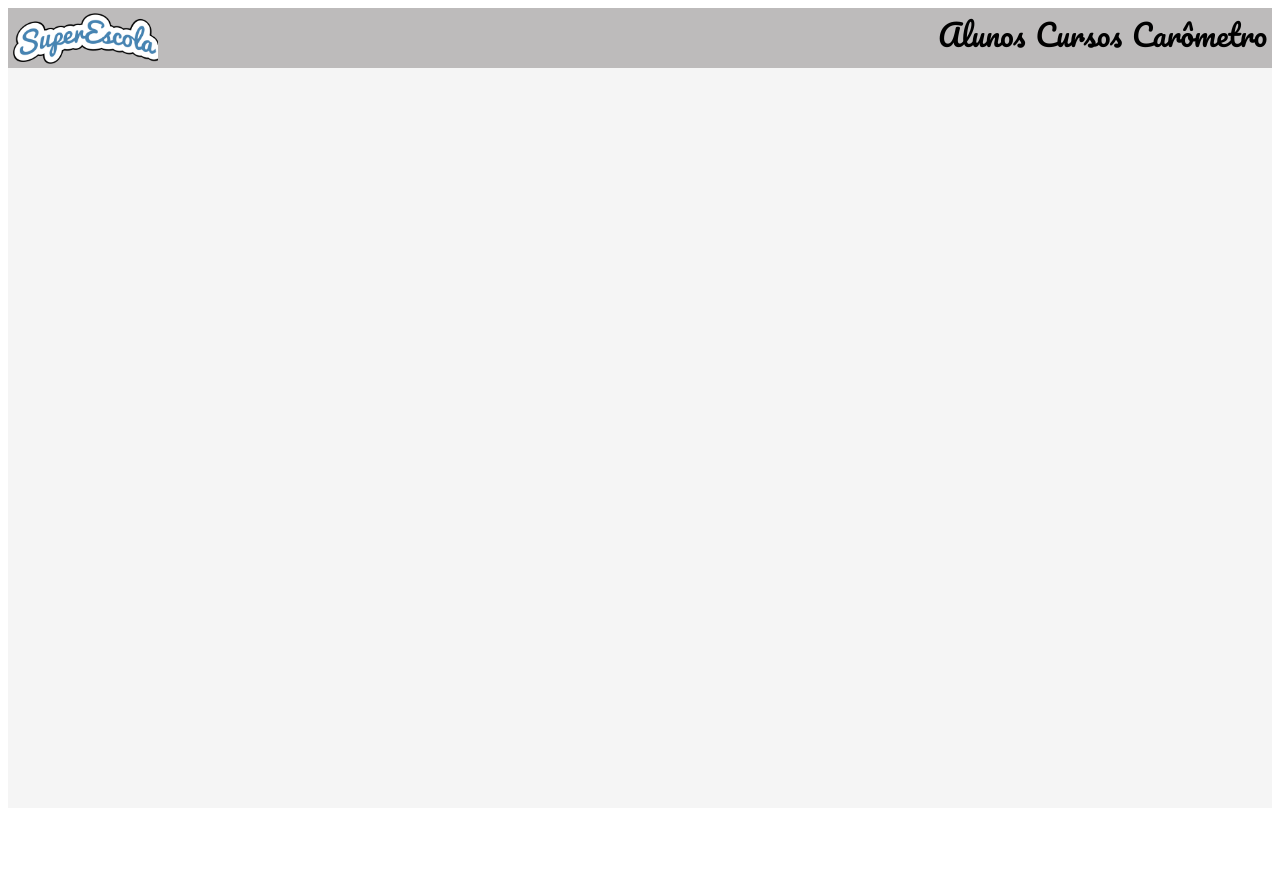
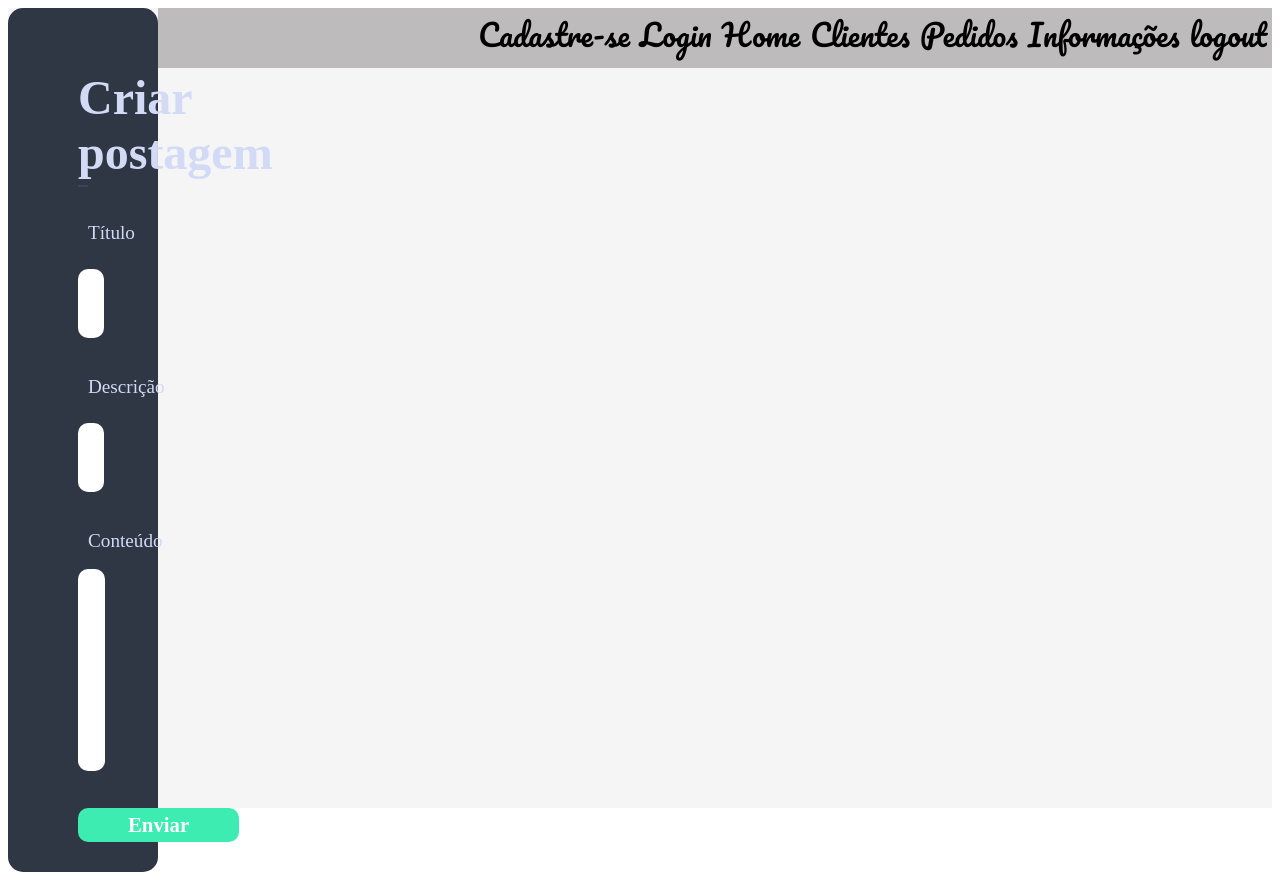
Before and after one commit to rafaelZanon/ESCOLA, a React (Create React App) app: page /registrar in a window 1280 px wide. Before the commit the page ends 816 px from the top, so only its background shows below. Built offline with nearby package versions, Linux system fonts and the light colour scheme.

Commit message:
FormPréCriado!

```diff
--- a/package.json
+++ b/package.json
@@ -11,6 +11,7 @@
     "react": "^18.2.0",
     "react-bootstrap": "^2.5.0",
     "react-dom": "^18.2.0",
+    "react-hook-form": "^7.38.0",
     "react-router-dom": "^6.3.0",
     "react-scripts": "5.0.1",
     "web-vitals": "^2.1.4"
--- a/src/App.js
+++ b/src/App.js
@@ -7,7 +7,6 @@
 
 function App() {
   return (<div className="App">
-    <Logo />
     <Menu />
     <Rotas/>
     <Footer />
--- /dev/null
+++ b/src/RegisterPage/index.js
@@ -0,0 +1,46 @@
+import React from 'react';
+import './style.css';
+
+function Registrar(){
+    return(
+        <form className='formulario'>
+            <div className="card-post" >
+
+<h1>Criar postagem</h1>
+<div className="line-post" ></div>
+
+<div className="card-body-post" >
+
+    <form>
+
+        <div className="fields" >
+            <label>Título</label>
+            <input type="text" name="title"/>
+        </div>
+
+        <div className="fields" >
+            <label>Descrição</label>
+            <input type="text" name="description" />
+            <p className="error-message"></p>
+        </div>
+
+        <div className="fields" >
+            <label>Conteúdo</label>
+            <textarea type="text" name="content"></textarea>
+            <p className="error-message"></p>
+        </div>
+
+        <div className="btn-post" >
+            <button type="submit" >Enviar</button>
+        </div>
+
+    </form>
+
+</div>
+
+</div>
+        </form>
+    )
+}
+
+export default Registrar;
--- /dev/null
+++ b/src/RegisterPage/style.css
@@ -0,0 +1,88 @@
+.card-post {
+    background-color: #2F3644;
+    padding: 30px 70px;
+    border-radius: 15px;
+}
+
+.card-post h1{
+    font-family: Heebo;
+    font-weight: 800;
+    text-align: center;
+
+    color: #D2DAF5;
+
+    font-size: 3rem;
+    margin-bottom: 5px;
+}
+
+.line-post {
+    height: 2px;
+    background-color: #3E445B;
+}
+
+.card-body-post {
+    margin-top: 25px;
+
+}
+
+.fields {
+    margin-bottom: 20px;
+}
+
+label {
+    display: block;
+    margin-bottom: 7px;
+    font-size: 1.2rem;
+
+    color: #D2DAF5;
+
+    font-family: Poppins;
+}
+
+input, textarea {
+    width: 100%;
+    border-radius: 10px;
+    border: 0;
+    outline: 0;
+
+    font-size: 1.2rem;
+
+    padding-left: 15px;
+}
+
+input {
+    height: 45px;
+}
+
+textarea {
+    height: 190px;
+    resize: none;
+
+    padding-top: 10px;
+}
+
+.btn-post{
+    margin-top: 30px;
+    text-align: center;
+
+}
+
+.btn-post button{
+    font-family: Heebo;
+    font-weight: 800;
+    font-size: 1.3rem;
+
+    padding: 5px 50px;
+    color: #fff;
+    background-color: #3DECB1;
+
+    border: 0;
+    border-radius: 10px;
+
+    cursor: pointer;
+
+}
+
+.error-message {
+    color: rgb(240, 47, 47);
+}
--- a/src/Rotas.js
+++ b/src/Rotas.js
@@ -2,12 +2,17 @@
 import { Routes, Route, BrowserRouter } from "react-router-dom";
 import CrudAluno from './CrudAluno/CrudAluno';
 import CrudCurso from './CrudCurso/CrudCurso';
-import Carometro from './carometro/Carometro'
+import Carometro from './carometro/Carometro';
+import Registrar from './RegisterPage';
+import Login from './loginPage';
+
 export default function Rotas() {
     return (
         <BrowserRouter>
             <Routes>
                 <Route path="/"  element={<CrudAluno/>} component={CrudAluno} />
+                <Route path="/registrar"  element={<Registrar/>} component={Registrar} />
+                <Route path="/login"  element={<Login/>} component={Login} />
                 <Route path='/aluno' element={<CrudAluno/>} component={CrudAluno}/>
                 <Route path='/curso' element={<CrudCurso/>} component={CrudCurso}/>
                 <Route path='/carometro' element={<Carometro/>} component={Carometro}/>
--- a/src/components/templates/Logo.js
+++ b/src/components/templates/Logo.js
@@ -1,4 +1,4 @@
-import './Logo.css';
+/*import './Logo.css';
 import React from 'react';
 import logo from '../../assets/logo_escola.png';
 export default function Logo(props) {
@@ -9,4 +9,4 @@
             </a>
         </aside>
     )
-}
+}*/
--- a/src/components/templates/Menu.js
+++ b/src/components/templates/Menu.js
@@ -2,14 +2,26 @@
 export default function Menu(props) {
     return (
         <nav className='menu'>
+            <a href="/registrar">
+                Cadastre-se
+            </a>
+            <a href="/login">
+                Login
+            </a>
+            <a href="/">
+                Home
+            </a>
             <a href="/aluno">
-                Alunos
+                Clientes
             </a>
             <a href="/curso">
-                Cursos
+                Pedidos
             </a>
             <a href="/carometro">
-                Carômetro
+                Informações
+            </a>
+            <a href='/logout'>
+                logout
             </a>
         </nav>
     )
--- a/src/index.css
+++ b/src/index.css
@@ -3,5 +3,5 @@
   }
   body {
   box-sizing: border-box;
-  font-family: "Pacifico", sans-serif;
+  /*font-family: "Pacifico", sans-serif;*/
   }
--- /dev/null
+++ b/src/loginPage/index.js
@@ -0,0 +1,9 @@
+import React from 'react';
+
+function Login(){
+    return(
+        <div>Login</div>
+    )
+}
+
+export default Login;
```
Also changed, not shown: src/loginPage/style.css (added), 1 other file (tests, documents, lock files or other folders).
